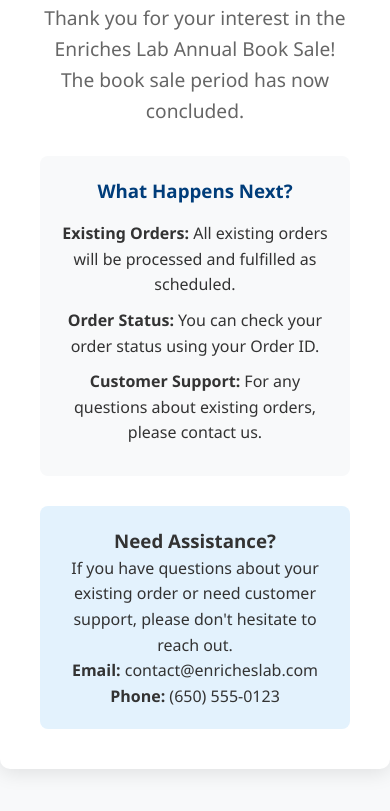
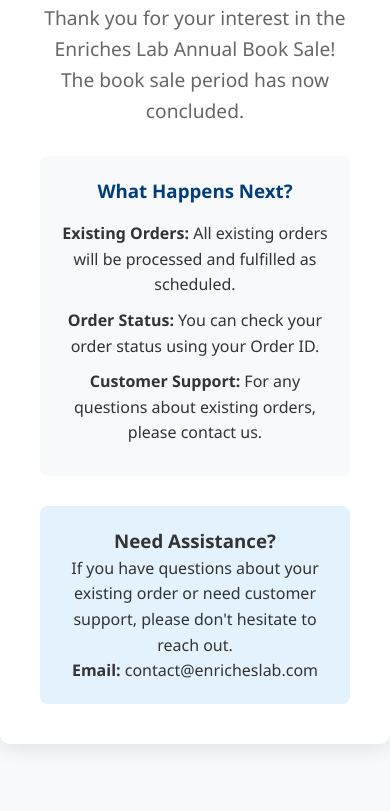
Before and after one commit to chloe-el/enriches-lab-book-sale, a website: page maintenance.html in a window 390 px wide. Shown: the part 407-1218 px from the top of the page. Drawn offline with Linux system fonts and the light colour scheme.

Commit message:
Remove phone number from maintenance page
- Remove phone contact option
- Keep only email contact: contact@enricheslab.com
- Simplify customer support contact information

```diff
--- a/maintenance.html
+++ b/maintenance.html
@@ -72,7 +72,6 @@
             <h3>Need Assistance?</h3>
             <p>If you have questions about your existing order or need customer support, please don't hesitate to reach out.</p>
             <p><strong>Email:</strong> contact@enricheslab.com</p>
-            <p><strong>Phone:</strong> (650) 555-0123</p>
         </div>
     </div>
 </body>
```
